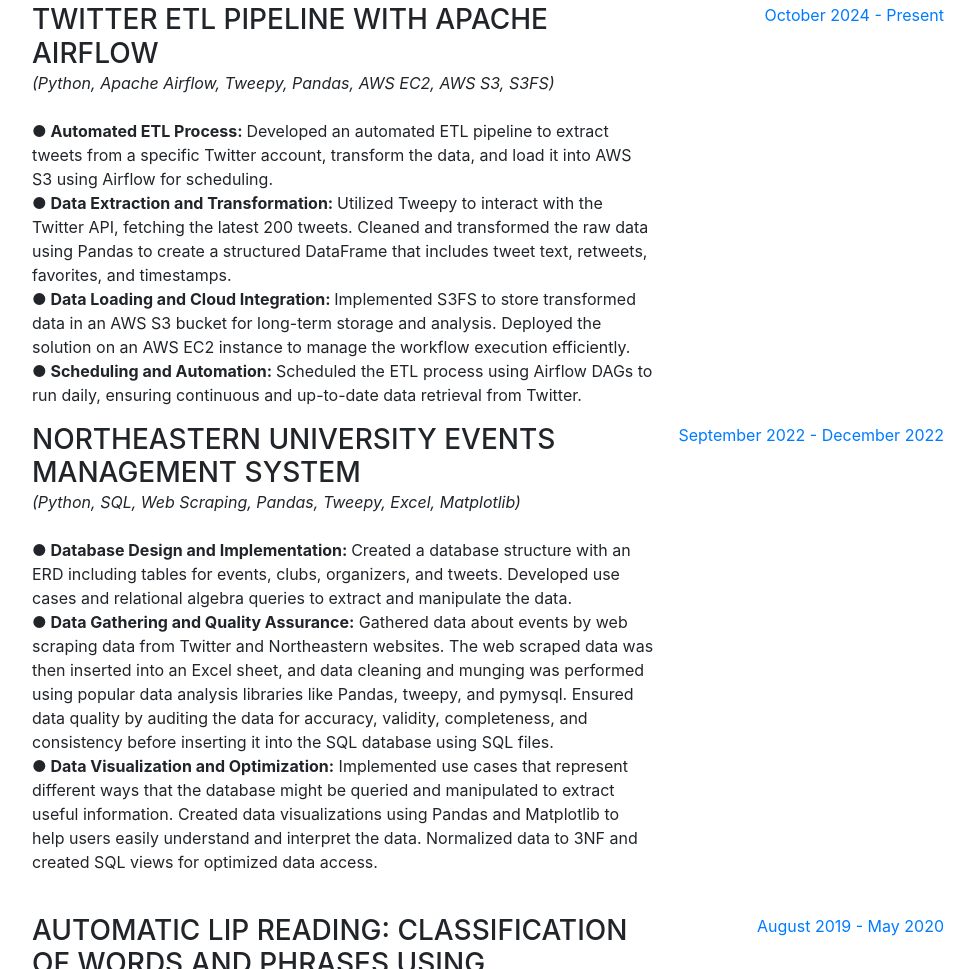
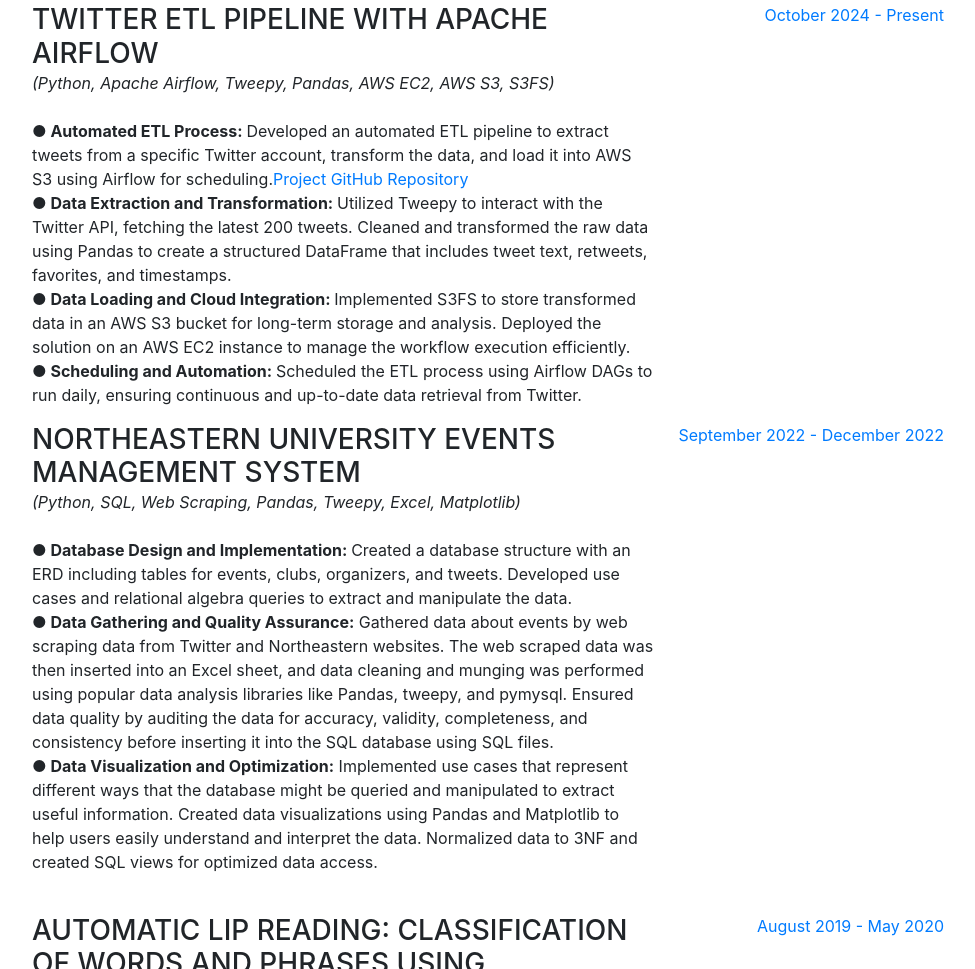
Before and after one commit to Poornachandra77/poornachandrakongaraportfolio, a website with bundled scripts: page index.html in a window 1280 px wide. Shown: the part 3386-4355 px from the top of the page, without its empty margins (288-1263 px from the left). Built offline with nearby package versions, Linux system fonts and the light colour scheme; a web font is replaced by a local one.

Commit message:
Update index.html

```diff
--- a/index.html
+++ b/index.html
@@ -258,7 +258,7 @@
                   <h3 class="mb-0">Twitter ETL Pipeline with Apache Airflow</h3>
                   <div>
                       <em>(Python, Apache Airflow, Tweepy, Pandas, AWS EC2, AWS S3, S3FS)</em><br><br>
-                      <b>● Automated ETL Process: </b>Developed an automated ETL pipeline to extract tweets from a specific Twitter account, transform the data, and load it into AWS S3 using Airflow for scheduling.<br>
+                      <b>● Automated ETL Process: </b>Developed an automated ETL pipeline to extract tweets from a specific Twitter account, transform the data, and load it into AWS S3 using Airflow for scheduling.<a href="https://github.com/your-repo-link">Project GitHub Repository</a><br>
                       <b>● Data Extraction and Transformation: </b>Utilized Tweepy to interact with the Twitter API, fetching the latest 200 tweets. Cleaned and transformed the raw data using Pandas to create a structured DataFrame that includes tweet text, retweets, favorites, and timestamps.<br>
                       <b>● Data Loading and Cloud Integration: </b>Implemented S3FS to store transformed data in an AWS S3 bucket for long-term storage and analysis. Deployed the solution on an AWS EC2 instance to manage the workflow execution efficiently.<br>
                       <b>● Scheduling and Automation: </b>Scheduled the ETL process using Airflow DAGs to run daily, ensuring continuous and up-to-date data retrieval from Twitter.
```
